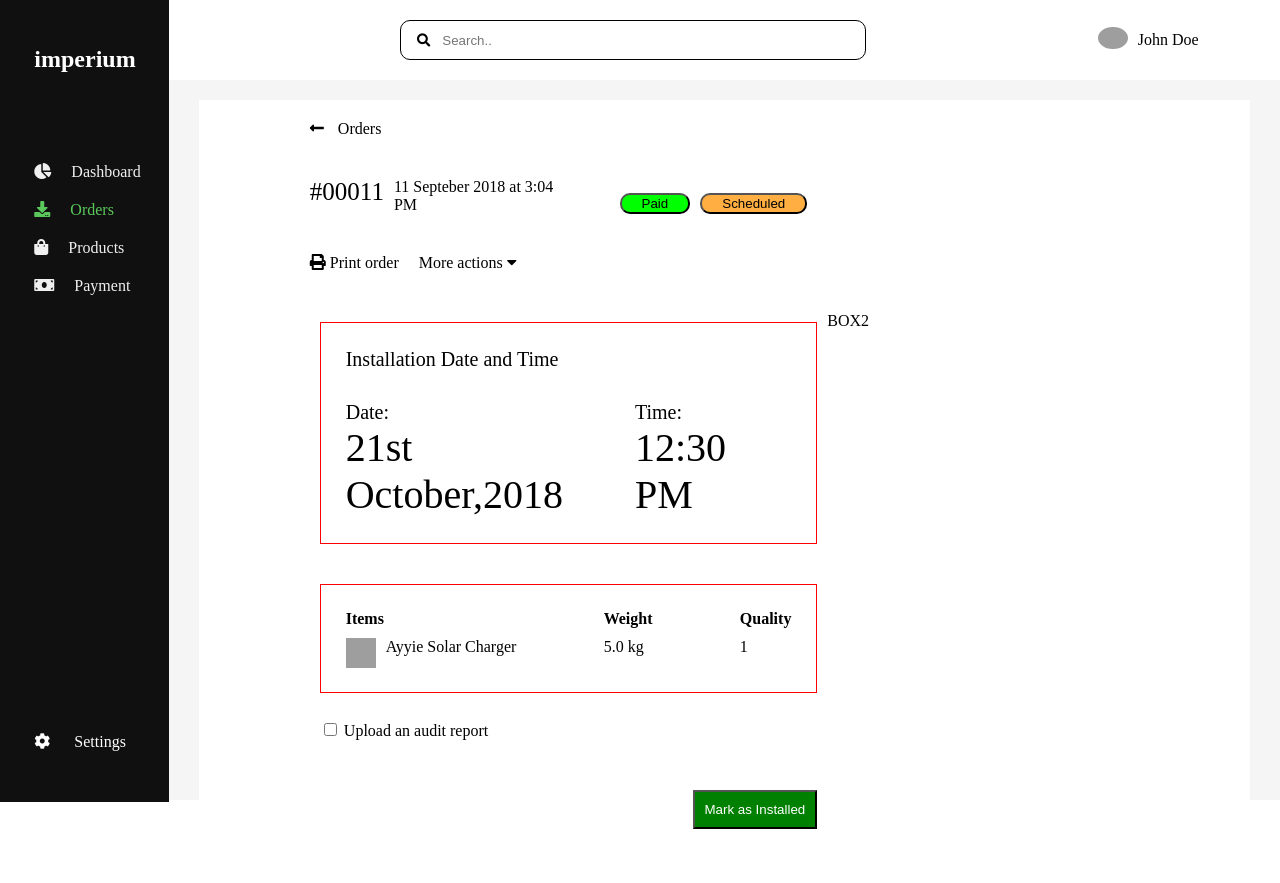
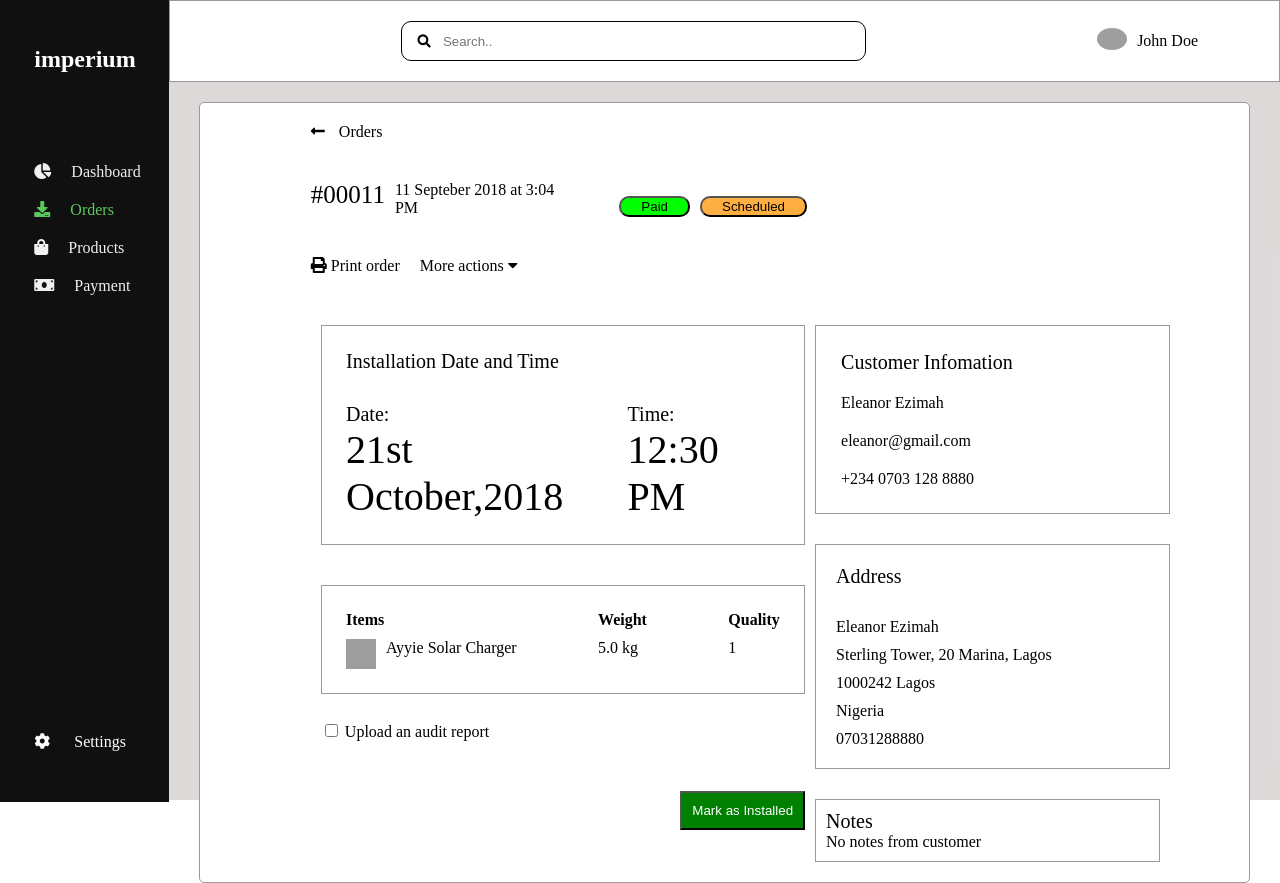
Before and after one commit to precious-az/frontend-application-test, a plain HTML site: page index.html in a window 1280 px wide. Before the commit the page ends 839 px from the top, so only its background shows below. Drawn offline with Linux system fonts and the light colour scheme; grey boxes are pictures that could not be loaded.

Commit message:
second commit

```diff
--- a/index.html
+++ b/index.html
@@ -49,7 +49,7 @@
 							<div class=""> John Doe </div>
 						</div>
 					</div>
-					<div class="body-main bg-white" >
+					<div class="body-main bg-white">
 						<div class="nav-link">
 							<i class="fas fa-long-arrow-alt-left" style="padding-right:10px"></i> Orders </div>
 						<div class="ticket-datetime" style="margin-top:30px;">
@@ -106,7 +106,26 @@
 									<button style="padding:10px; background:green; color:#ffffff;margin-top:50px;">Mark as Installed</button>
 								</div>
 							</div>
-							<div class="box-right">BOX2</div>
+							<div class="box-right">
+								<div class="customer-info-container">
+									<div class="small-title">Customer Infomation</div>
+									<div>Eleanor Ezimah</div>
+									<div>eleanor@gmail.com</div>
+									<div>+234 0703 128 8880</div>
+								</div>
+								<div class="address-container">
+									<div class="small-title" style="margin-bottom:20px;">Address</div>
+									<div>Eleanor Ezimah</div>
+									<div>Sterling Tower, 20 Marina, Lagos</div>
+									<div>1000242 Lagos</div>
+									<div>Nigeria</div>
+									<div>07031288880</div>
+								</div>
+								<div class="note-container">
+									<div class="small-title">Notes</div>
+									<div>No notes from customer</div>
+								</div>
+							</div>
 						</div>
 					</div>
 				</div>
--- a/main.css
+++ b/main.css
@@ -83,7 +83,8 @@ body {
 .main {
 	width: 100%;
 	height: 100%;
-	background: #f5f5f5;
+	/* background: #f5f5f5; */
+	background: #9e979733;
 }
 
 .bg-white {
@@ -94,6 +95,8 @@ body {
 .top-main {
 	display: flex;
 	flex-direction: row;
+	border: 1px solid #9e9797;
+
 }
 
 .search-container {
@@ -146,6 +149,9 @@ input[type=text] {
 	padding-left: 10%;
 	padding-right: 10%;
 	padding-top: 20px;
+
+	border: 1px solid #9e9797;
+	border-radius: 5px;
 }
 
 .nav-link {
@@ -202,12 +208,16 @@ input[type=text] {
 	padding: 10px;
 }
 
-.box-right: {
+.box-right {
 	width: 40%;
+	display: flex;
+	flex-direction: column;
+	/* margin-left: 30%; */
 }
 
 .install-div {
-	border: 1px solid red;
+	border: 1px solid #9e9797;
+
 	padding: 5%;
 }
 
@@ -234,7 +244,8 @@ input[type=text] {
 	display: flex;
 	flex-direction: row;
 	justify-content: space-between;
-	border: 1px solid red;
+	border: 1px solid #9e9797;
+
 	padding: 5%;
 }
 
@@ -247,3 +258,52 @@ input[type=text] {
 	display: flex;
 	flex-direction: row;
 }
+
+.customer-info-container {
+	padding: 15px;
+	display: flex;
+	flex-direction: column;
+	justify-content: space-around;
+	border: 1px solid #9e9797;
+
+	margin-top: 10px;
+	/* flex: auto; */
+	width: 100%;
+	margin-bottom: 20px;
+
+}
+
+.customer-info-container>div {
+	padding: 10px;
+}
+
+.fit {
+	width: 100%;
+}
+
+.address-container {
+	padding: 15px;
+	display: flex;
+	flex-direction: column;
+	border: 1px solid #9e9797;
+
+	margin-top: 10px;
+	width: 100%;
+	margin-bottom: 20px;
+}
+
+.address-container > div {
+	padding: 5px;
+}
+.note-container {
+	/* padding-top:  */
+	padding: 10px;
+	display: flex;
+	flex-direction: column;
+	border: 1px solid #9e9797;
+
+	margin-top: 10px;
+	width: 100%;
+	margin-bottom: 20px;
+
+}
```
